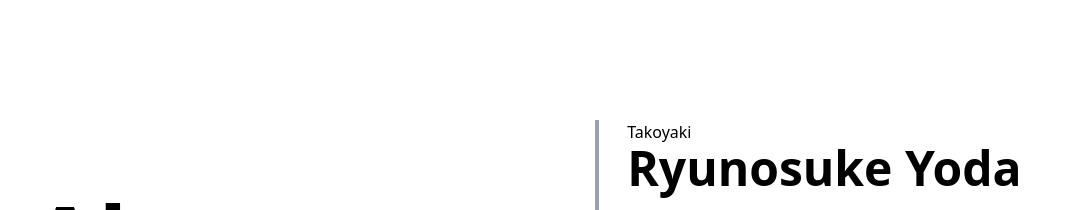
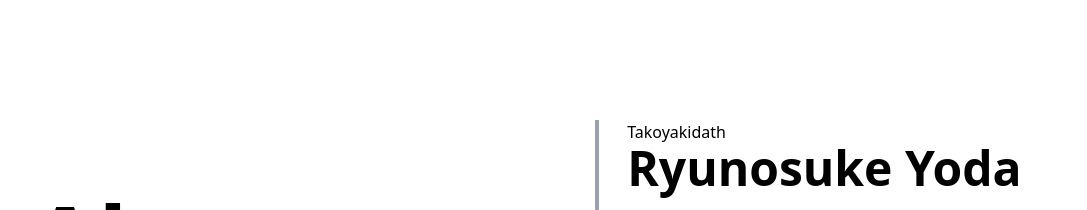
Before and after one commit to takoyakidath/takoyakiportfolio, a Next.js app: page / in a window 1280 px wide. Shown: the part 960-1170 px from the top of the page, without its empty margins (32-1119 px from the left). Built offline with nearby package versions, Linux system fonts and the light colour scheme.

Commit message:
fix name

```diff
--- a/src/app/page.tsx
+++ b/src/app/page.tsx
@@ -21,7 +21,7 @@
           <div className="text-4xl md:text-6xl lg:text-8xl font-bold">About me</div>
           <div className="relative flex flex-col gap-4 md:gap-6 text-lg md:text-xl lg:text-2xl pl-6 md:pl-8">
             <div className="absolute left-0 top-0 bottom-0 w-1 bg-gray-400"></div>
-            <div className="text-base">Takoyaki</div>
+            <div className="text-base">Takoyakidath</div>
             <div className="-mt-6 text-3xl md:text-4xl lg:text-5xl font-bold">Ryunosuke Yoda</div>
             <div>Fullstack Engineer</div>
             <div>From: Chiba Japan</div>
```
